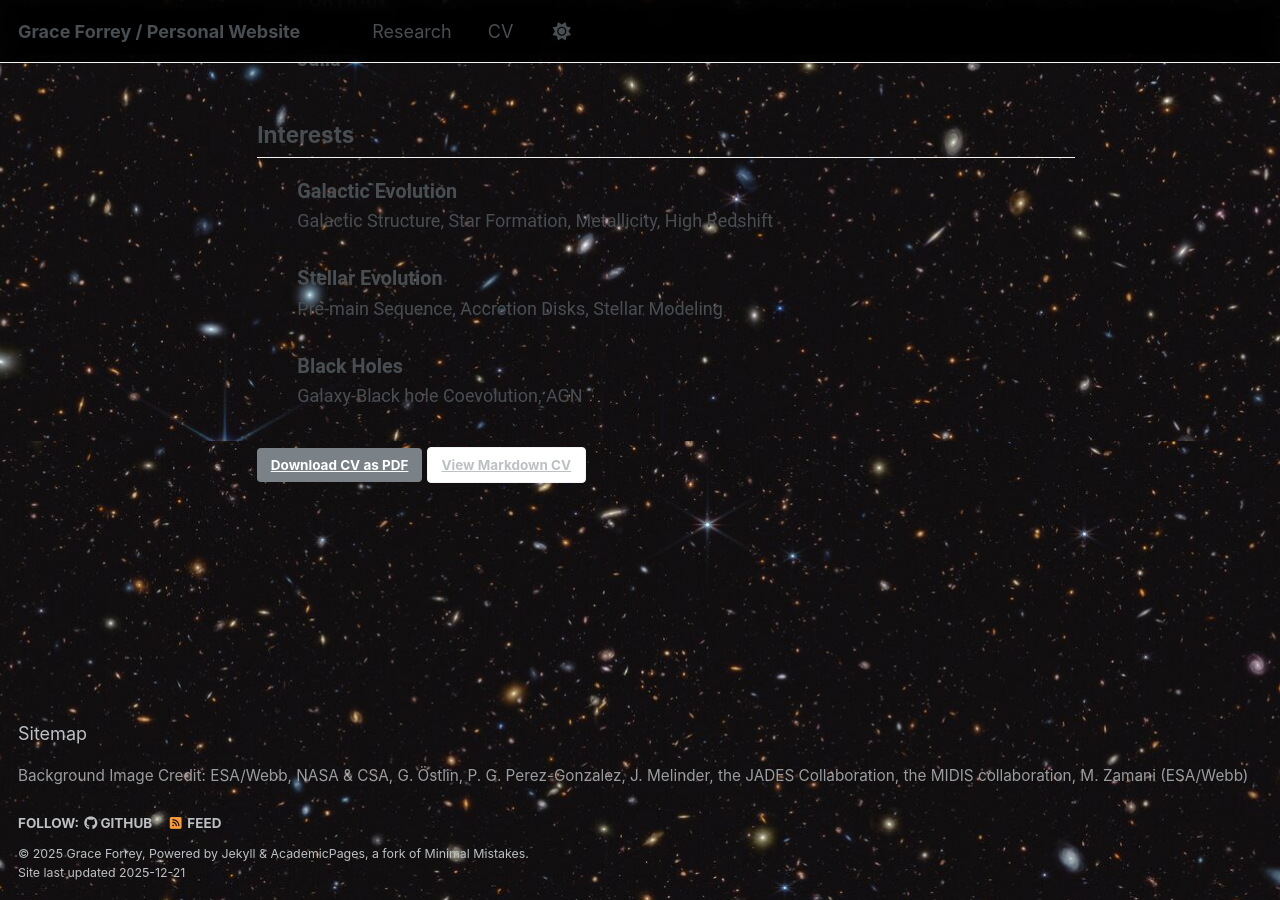
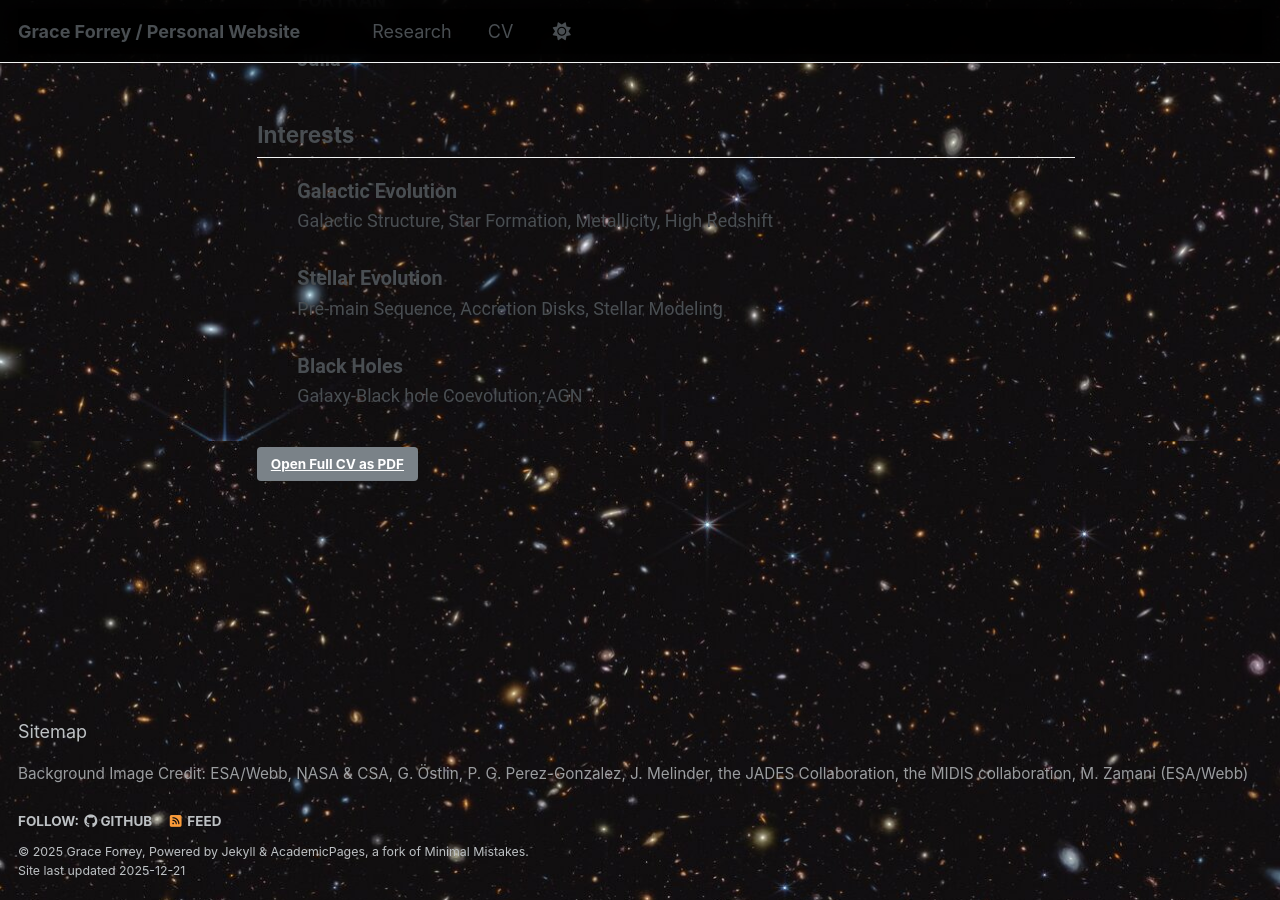
Before and after one commit to forreyg/forreyg.github.io, a Jekyll site: the page built from _pages/cv-json.md, in a window 1280 px wide and 900 px high, scrolled down 1359 px. Built offline with Jekyll 4.4.1, drawn with Linux system fonts in a browser that asks for light colours; a script that is not in the unit is left out.

Commit message:
Update cv-json.md
change "download cv as pdf" to "Open full cv as pdf"

```diff
--- a/_pages/cv-json.md
+++ b/_pages/cv-json.md
@@ -12,6 +12,5 @@
 {% include cv-template.html %}
 
 <div class="cv-download-links">
-  <a href="{{ base_path }}/files/cv.pdf" class="btn btn--primary">Download CV as PDF</a>
-  <a href="{{ base_path }}" class="btn btn--inverse">View Markdown CV</a>
+  <a href="{{ base_path }}/files/cv.pdf" class="btn btn--primary">Open Full CV as PDF</a>
 </div>
```
